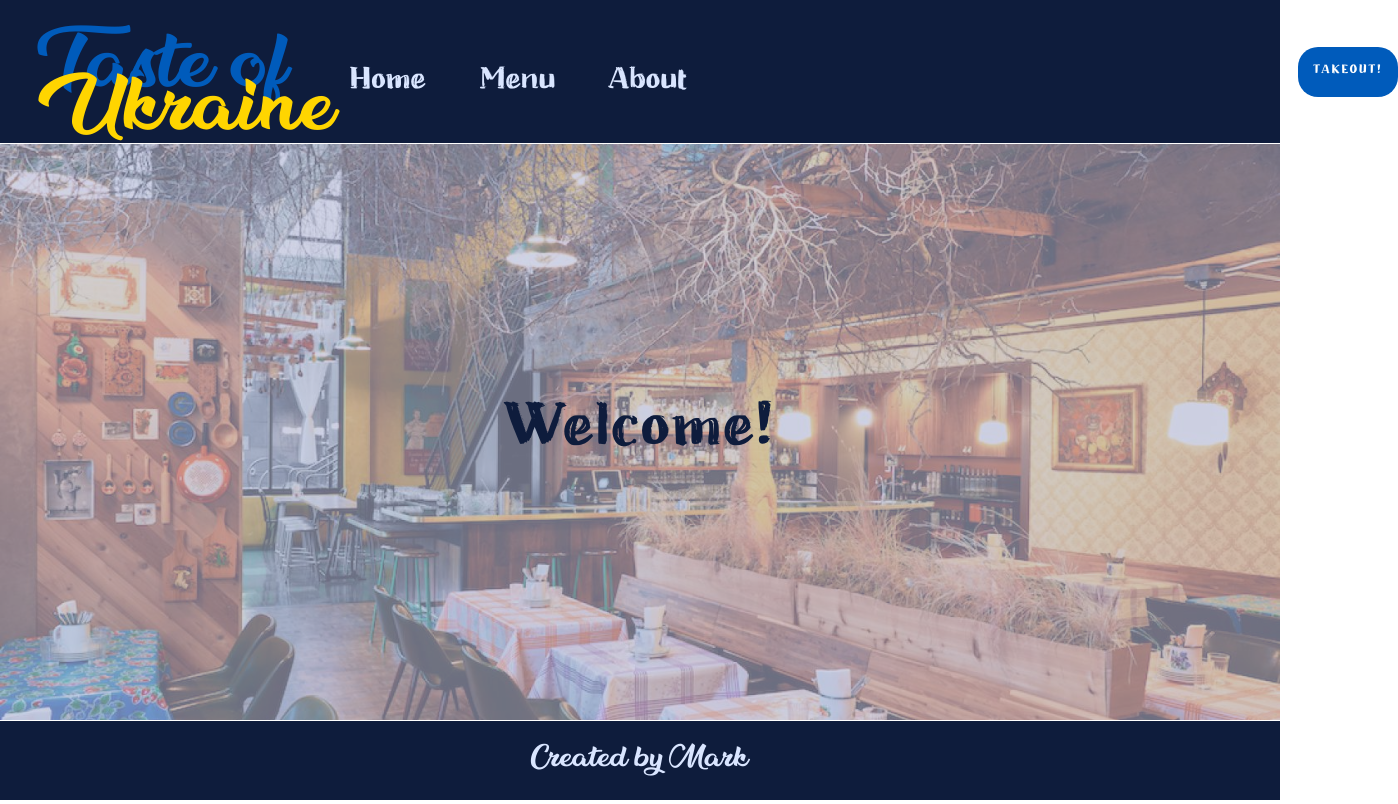
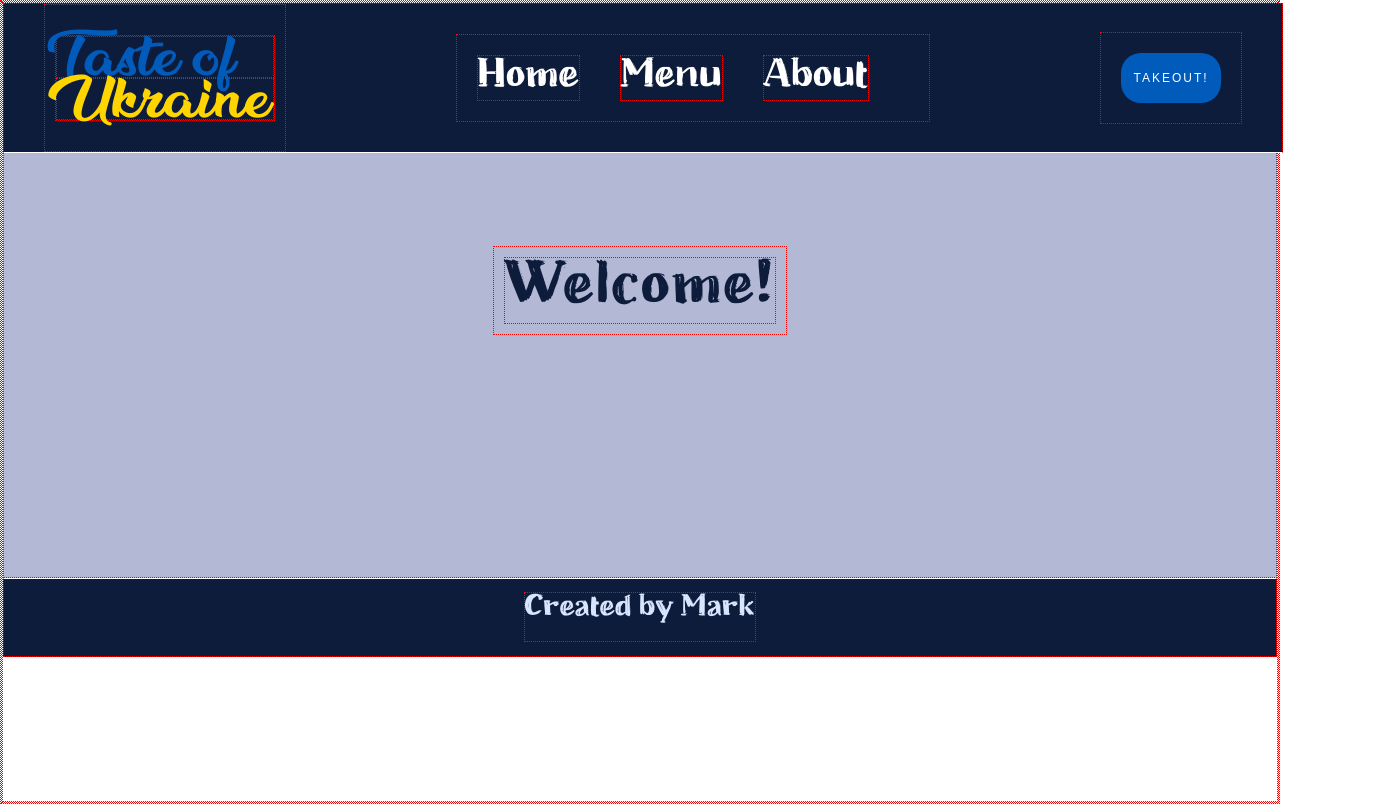
Before and after one commit to markymelnik/cafe-page, a website: page dist/index.html in a window 1280 px wide. Shown: the whole page, 1398 px wide, since content can reach past the window. Drawn offline with Linux system fonts and the light colour scheme.

Commit message:
Header styling changes

```diff
--- a/dist/index.html
+++ b/dist/index.html
@@ -11,24 +11,20 @@
   <div class="container">
 
     <div class="header">
-
-      <div class="header-left">
-        <div class="name-container line-1">Taste of</div>
-        <div class="name-container line-2">Ukraine</div>
-      </div>
-
-      <div class="header-center">
-        <div class="nav-bar">
-          <div class="nav-home">Home</div>
-          <div class="nav-menu">Menu</div>
-          <div class="nav-about">About</div>
+      <div class="header-logo-container">
+        <div class="header-logo">
+          <div class="line-1">Taste of</div>
+          <div class="line-2">Ukraine</div>
         </div>
       </div>
-
-      <div class="header-right">
-        <button class="take-out-btn" type="button">Takeout!</button>
+      <div class="header-navigation">
+        <div class="nav-home">Home</div>
+        <div class="nav-menu">Menu</div>
+        <div class="nav-about">About</div>
       </div>
-
+      <div class="takeout-btn-container">
+        <button class="takeout-btn" type="button">Takeout!</button>
+      </div>
     </div>
 
     <div class="main">
--- a/dist/style.css
+++ b/dist/style.css
@@ -9,40 +9,47 @@
 }
 
 * {
+  border: 1px dotted red;
   box-sizing: border-box;
   margin: 0;
   padding: 0;
 }
 
 .container {
+  font-family: Brisket;
+  width: 100%;
   height: 100vh;
   display: flex;
   flex-direction: column;
 }
 
 .header {
+  position: fixed;
   display: flex;
   justify-content: space-between;
   align-items: center;
-  height: 18%;
+  height: 150px;
   background-color: rgb(14, 28, 60);
   border-bottom: 1px solid white;
+  width: inherit;
+  z-index: 1;
 }
 
-.header-left {
+.header-logo-container {
   display: flex;
   flex-direction: column;
-  height: 50%;
-  margin-left: 50px;
-  line-height: 50px;
+  justify-content: center;
+  align-items: center;
+  padding: 10px;
+  height: 100%;
+  margin-left: 40px;
 }
 
-.name-container {
-  color: rgb(217, 229, 255);
+.header-logo {
   font-family: BlackBerryJam;
-  font-size: 80px;
+  font-size: 60px;
   text-align: left;
-  height: 60%;
+  line-height: 40px;
 }
 
 .line-1 {
@@ -53,69 +60,36 @@
   color: rgb(255, 213, 0);
 }
 
-.header-center {
+
+.header-navigation {
   display: flex;
-  flex-direction: column;
   justify-content: center;
   align-items: center;
-  height: 50%;
-  line-height: 70px;
-}
-
-.header-right {
-  margin-right: 75px;
-}
-
-.take-out-btn {
+  text-align: center;
+  font-size: 40px;
   color: white;
-  background-color: rgb(0, 91, 187);
-  font-family: brisket;
-  font-size: 12px;
-  letter-spacing: 2px;
-  text-transform: uppercase;
-  border: none;
-  border-radius: 20px;
-  height: 50px;
-  width: 100px;
-}
-
-.nav-bar {
-  display: flex;
-  justify-content: space-evenly;
-  align-items: center;
-  font-family: Brisket;
-  font-size: 30px;
-  color: rgb(217, 229, 255);
-  height: 75px;
-  margin-right: 600px;
-  gap: 30px;
+  padding: 20px;
 }
 
 .nav-home {
-  text-align: center;
-  height: 50px;
-  width: 100px;
   cursor: pointer;
+  margin-right: 40px;
   text-decoration: underline 0.10em rgba(255, 255, 255, 0);
   text-underline-offset: 6px;
   transition: text-decoration-color 400ms;
 }
 
 .nav-menu {
-  text-align: center;
-  height: 50px;
-  width: 100px;
   cursor: pointer;
+  margin-right: 40px;
   text-decoration: underline 0.10em rgba(255, 255, 255, 0);
   text-underline-offset: 6px;
   transition: text-decoration-color 400ms;
 }
 
 .nav-about {
-  text-align: center;
-  height: 50px;
-  width: 100px;
   cursor: pointer;
+  margin-right: 40px;
   text-decoration: underline 0.10em rgba(255, 255, 255, 0);
   text-underline-offset: 6px;
   transition: text-decoration-color 400ms;
@@ -125,8 +99,27 @@
   text-decoration: underline 0.10em rgb(217, 229, 255);
 }
 
+.takeout-btn-container {
+  padding: 20px;
+  margin-right: 40px;
+}
+
+.takeout-btn {
+  color: white;
+  background-color: rgb(0, 91, 187);
+  height: 50px;
+  width: 100px;
+  font-size: 12px;
+  letter-spacing: 2px;
+  text-transform: uppercase;
+  border: none;
+  border-radius: 20px;
+}
+
+
+
+
 .main {
-  font-family: Brisket;
   display: flex;
   justify-content: center;
   align-items: center;
@@ -151,11 +144,10 @@
   width: 100%;
   height: 100%;
   object-fit: cover;
-  opacity: 40%;
+  opacity: 0%;
 }
 
 .footer {
-  font-family: BlackBerryJam;
   color: rgb(217, 229, 255);
   font-size: 30px;
   display: flex;
@@ -170,5 +162,4 @@
 .footer-text {
   text-align: center;
   height: 50px;
-  width: 500px;
 }
```
